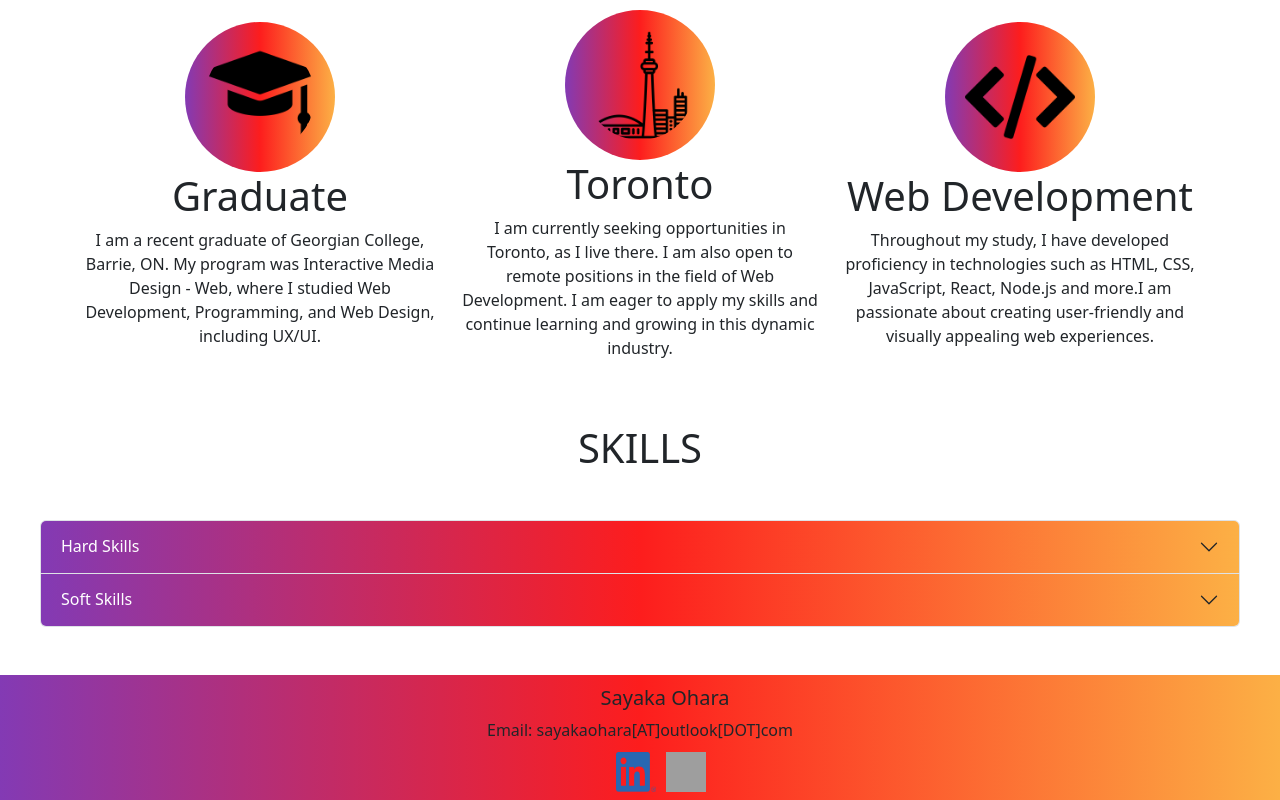
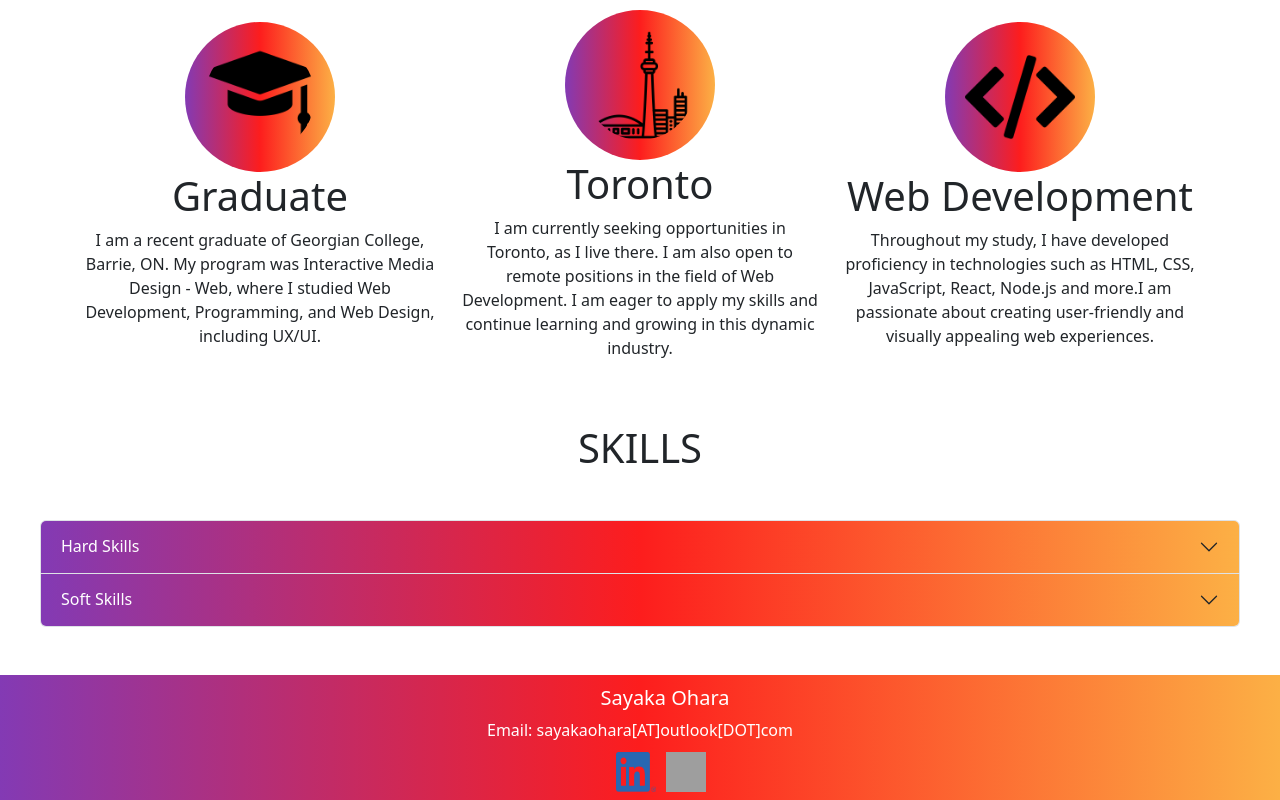
Before and after one commit to Sayaka200532267/React-Portfolio, a React (Create React App) app: page / in a window 1280 px wide. Shown: the part 824-1624 px from the top of the page. Built offline with nearby package versions, Linux system fonts and the light colour scheme; grey boxes are pictures that could not be loaded; a web font is replaced by a local one.

Commit message:
four commit

```diff
--- a/src/index.css
+++ b/src/index.css
@@ -103,11 +103,11 @@ button {
 .footer-list {
     list-style: none;
     display: flex;
+    color: white;
     justify-content: flex-end;
   }
   .footer-list li a{
     text-decoration: none;
-    color: black;
     padding-left: 10px;
   }
   .contact{
--- a/src/views/shared/Footer.js
+++ b/src/views/shared/Footer.js
@@ -7,10 +7,10 @@ function Footer() {
     <div className="col-lg-12 mt-5 pt-2 pb-2" style={{ background: "var(--main-color)" }}>
       <div className="row justify-content-center align-items-center text-center">
         <div className="col-lg-12">
-          <p className="contact" style={{ paddingLeft: "50px", marginBottom: "5px" }}>
+          <p className="contact text-white" style={{ paddingLeft: "50px", marginBottom: "5px" }}>
             Sayaka Ohara
           </p>
-          <p style={{ marginBottom: "10px" }}>Email: sayakaohara[AT]outlook[DOT]com</p>
+          <p className="text-white" style={{ marginBottom: "10px" }}>Email: sayakaohara[AT]outlook[DOT]com</p>
           <ul className="footer-list d-inline-flex align-items-center justify-content-center" style={{ marginBottom: "0" }}>
             <li className="mr-5">
               <a href="https://www.linkedin.com/in/sayaka-ohara-030441264/">
```
